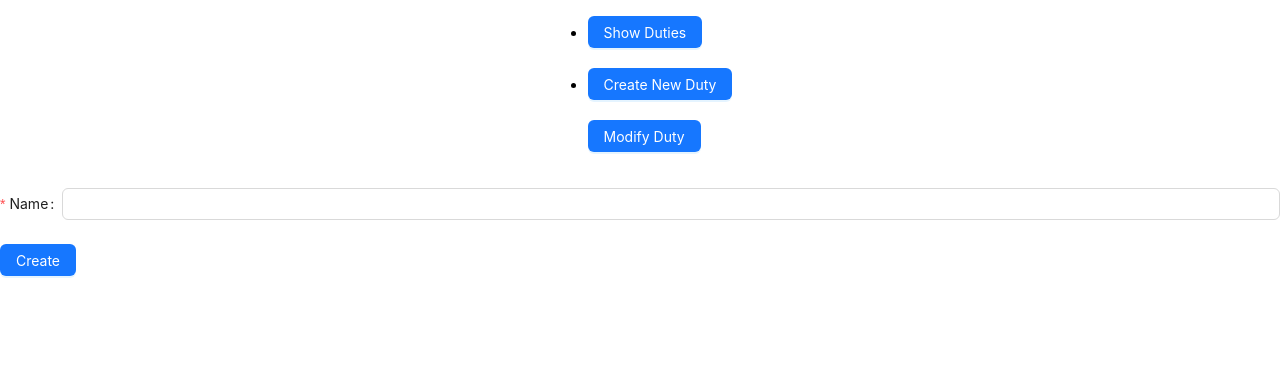
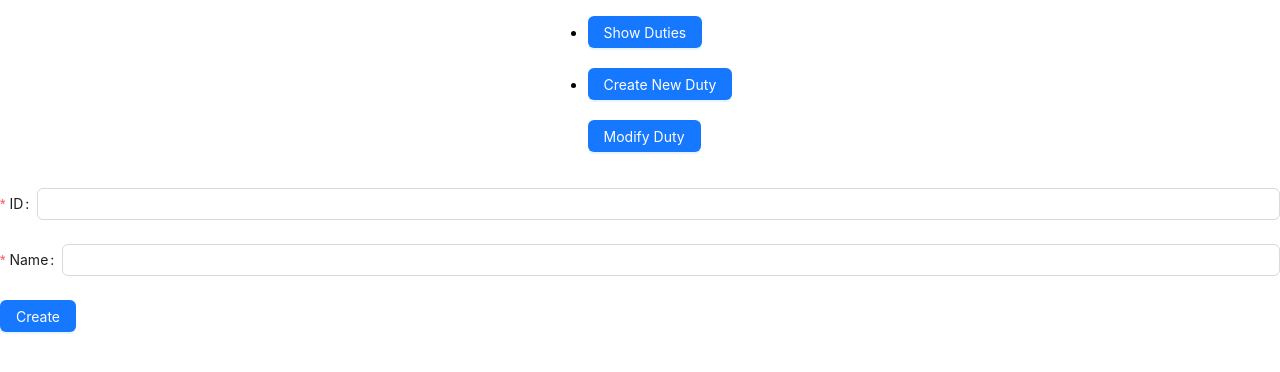
Before and after one commit to JaimeOnaindia/ApeirooTechFront, a React (Create React App) app: page /new-duty in a window 1280 px wide. Shown: the top 372 px of the page. Built offline with nearby package versions, Linux system fonts and the light colour scheme.

Commit message:
Get Duties Created

```diff
--- a/src/components/DutyList.tsx
+++ b/src/components/DutyList.tsx
@@ -11,7 +11,7 @@ const DutyList: React.FC = () => {
   const [duties, setDuties] = useState<Duty[]>([]);
 
   useEffect(() => {
-    axios.get<Duty[]>('/api/duties')
+    axios.get<Duty[]>('http://localhost:3000/duties/')
       .then(response => {
         setDuties(response.data);
       })
@@ -27,7 +27,7 @@ const DutyList: React.FC = () => {
       key: 'id',
     },
     {
-      title: 'Nombre',
+      title: 'Name',
       dataIndex: 'name',
       key: 'name',
     },
--- a/src/components/NewDutyForm.tsx
+++ b/src/components/NewDutyForm.tsx
@@ -16,6 +16,12 @@ const NewDutyForm: React.FC = () => {
 
   return (
     <Form onFinish={onFinish}>
+      <Form.Item name="id" label="ID" rules={[
+        { required: true, message: 'Please enter duty ID' },
+        { type: 'integer', message: 'ID must be an integer' },
+      ]}>
+        <Input type='number'/>
+      </Form.Item>
       <Form.Item name="name" label="Name" rules={[{ required: true, message: 'Please enter duty name' }]}>
         <Input />
       </Form.Item>
```
